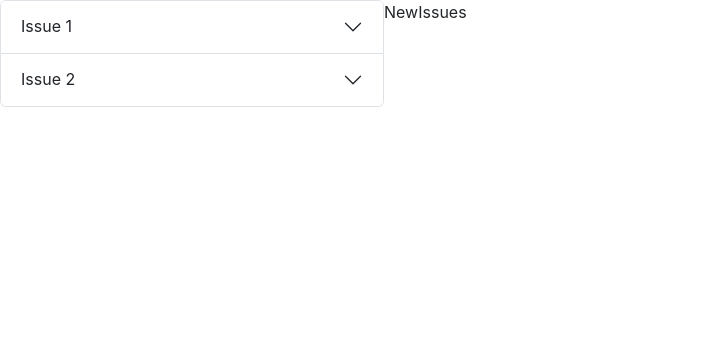
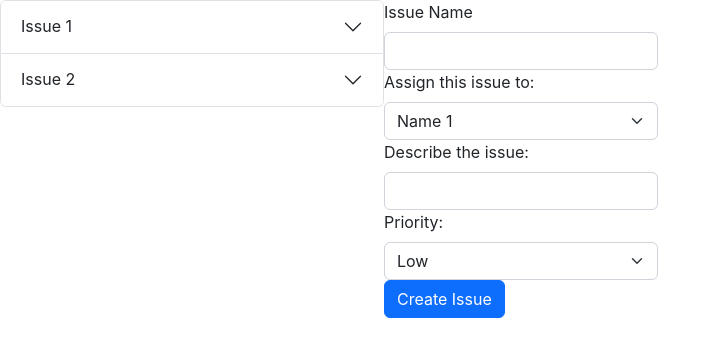
Before and after one commit to Cernuie/issue-cards, a React (Create React App) app: page / in a window 1280 px wide. Shown: the top 356 px of the page, without its empty margins (0-721 px from the left). Built offline with nearby package versions, Linux system fonts and the light colour scheme; the HTML template or start-up script is replaced by a standard one.

Commit message:
new issues form

```diff
--- a/src/components/NewIssues.jsx
+++ b/src/components/NewIssues.jsx
@@ -1,7 +1,47 @@
-import React from 'react'
+import React, { useRef } from 'react'
+import { Form, Button } from 'react-bootstrap'
 
 export default function NewIssues() {
+    const nameRef = useRef()
+    const assignedRef = useRef()
+    const priorityRef = useRef()
+    const issueRef = useRef()
+    function handleSubmit(e) {
+        e.preventDefault()
+
+        console.log(nameRef.current.value, assignedRef.current.value, priorityRef.current.value, issueRef.current.value)
+    }
   return (
-    <div>NewIssues</div>
+    <div>
+        <Form onSubmit={handleSubmit}>
+            <Form.Group>
+                <Form.Label>Issue Name</Form.Label>
+                <Form.Control type="text" ref={nameRef} />
+            </Form.Group>
+            <Form.Group>
+                <Form.Label>Assign this issue to:</Form.Label>
+                <Form.Select ref={assignedRef}>
+                    <option value="name 1"> Name 1 </option>
+                    <option value="name 2"> Name 2 </option>
+                    <option value="name 3"> Name 3 </option>
+                </Form.Select>
+            </Form.Group>
+            <Form.Group>
+                <Form.Label>Describe the issue:</Form.Label>
+                <Form.Control type="text" ref={issueRef} />
+            </Form.Group>
+            <Form.Group>
+            <Form.Label>Priority:</Form.Label>
+            <Form.Select ref={priorityRef}>
+                <option value="low"> Low</option>
+                <option value="medium"> Medium</option>
+                <option value="high"> High</option>
+            </Form.Select>
+
+            </Form.Group>
+            <Button type="submit">Create Issue</Button>
+
+        </Form>
+    </div>
   )
 }
```
